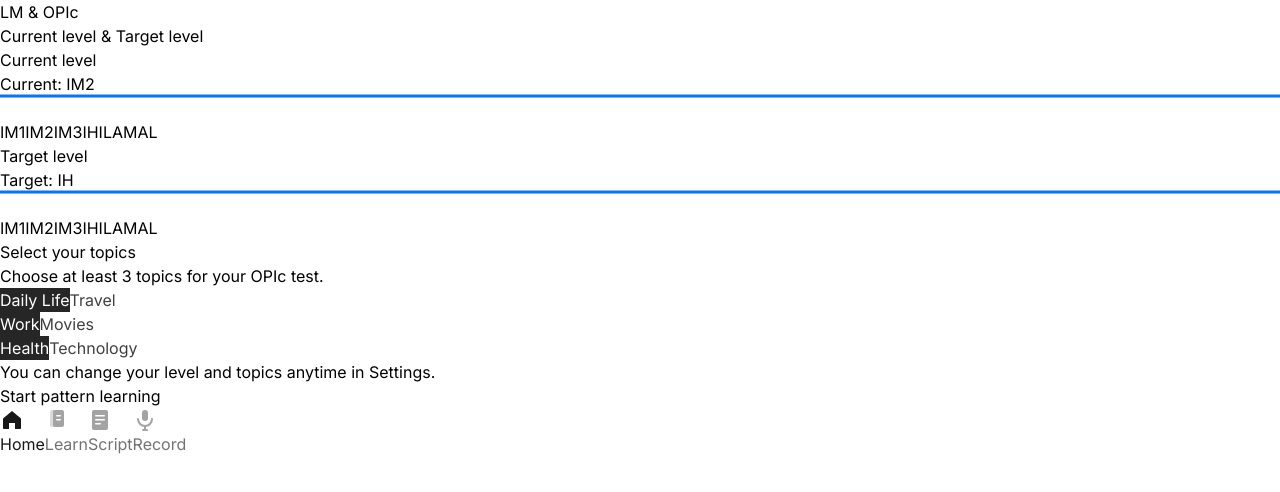
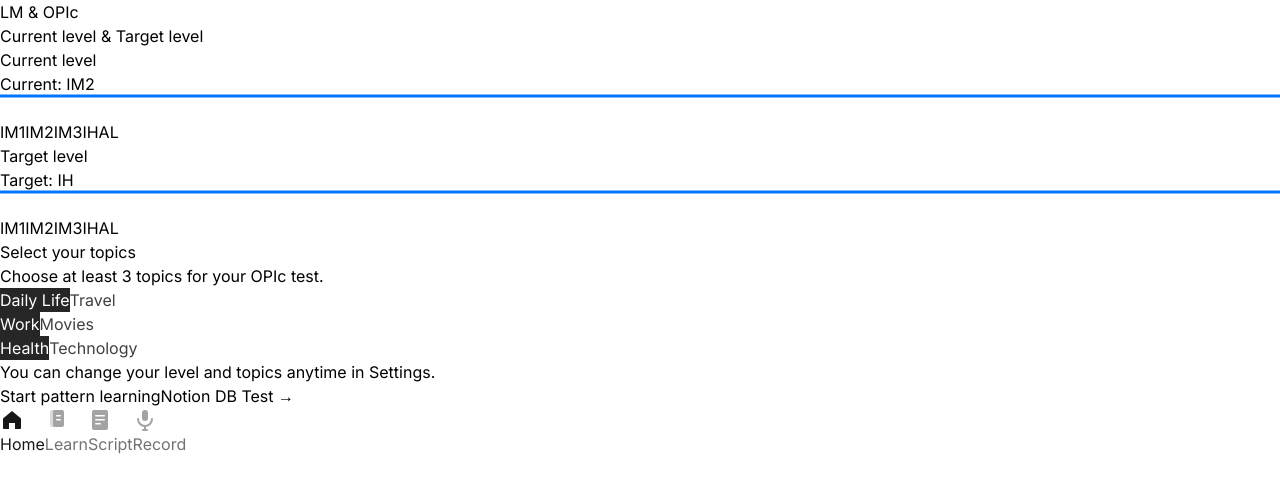
Before and after one commit to cyyoon0311/LM-and-OPIc, a React (Vite) app: page / in a window 1280 px wide. Shown: the top 492 px of the page. Built offline with nearby package versions, Linux system fonts and the light colour scheme; the HTML template or start-up script is replaced by a standard one.

Commit message:
fix: OPIc 레벨 타입 정리 #1

```diff
--- a/package.json
+++ b/package.json
@@ -22,7 +22,7 @@
     "framer-motion": "^11.0.0",
     "react": "^18.3.1",
     "react-dom": "^18.3.1",
-    "react-router-dom": "^7.13.1",
+    "react-router-dom": "^6.30.3",
     "zustand": "^5.0.11"
   },
   "devDependencies": {
--- a/src/domain/constants/index.ts
+++ b/src/domain/constants/index.ts
@@ -5,8 +5,6 @@
   'IM2',
   'IM3',
   'IH',
-  'IL',
-  'AM',
   'AL',
 ] as const
 
--- a/src/domain/types/index.ts
+++ b/src/domain/types/index.ts
@@ -6,7 +6,7 @@
   category: string
 }
 
-export type OPIcLevel = 'IM1' | 'IM2' | 'IM3' | 'IH' | 'IL' | 'AM' | 'AL'
+export type OPIcLevel = 'IM1' | 'IM2' | 'IM3' | 'IH' | 'AL'
 
 export interface Topic {
   id: string
--- a/src/presentation/pages/HomePage.tsx
+++ b/src/presentation/pages/HomePage.tsx
@@ -1,3 +1,4 @@
+import { Link } from 'react-router-dom'
 import { motion } from 'framer-motion'
 import { useSettingsStore } from '@/domain/stores/useSettingsStore'
 import { TOPIC_ROWS } from '@/domain/constants'
@@ -75,6 +76,12 @@
         >
           Start pattern learning
         </motion.button>
+        <Link
+          to="/notion-test"
+          className="block text-center text-[12px] text-[#737373] underline"
+        >
+          Notion DB Test →
+        </Link>
       </motion.section>
     </motion.div>
   )
```
Also changed, not shown: 1 other file (tests, documents, lock files or other folders).
